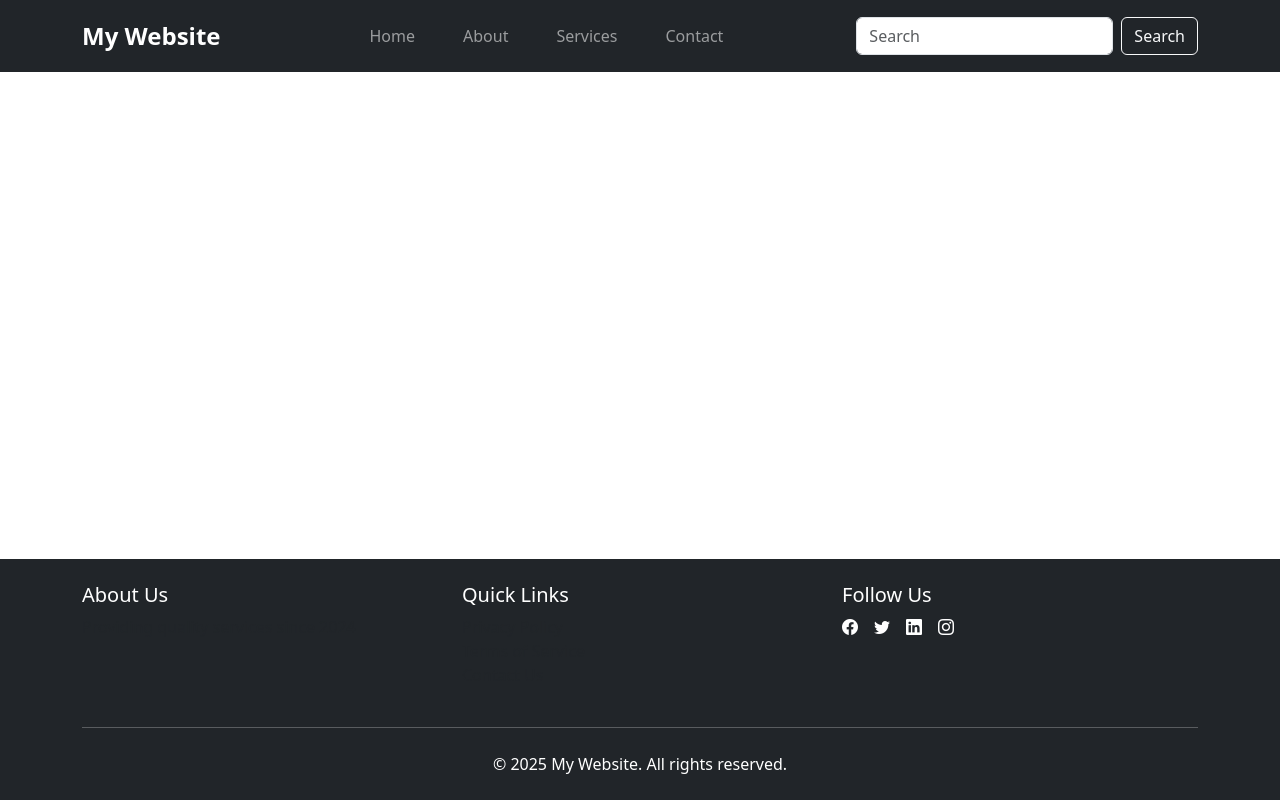
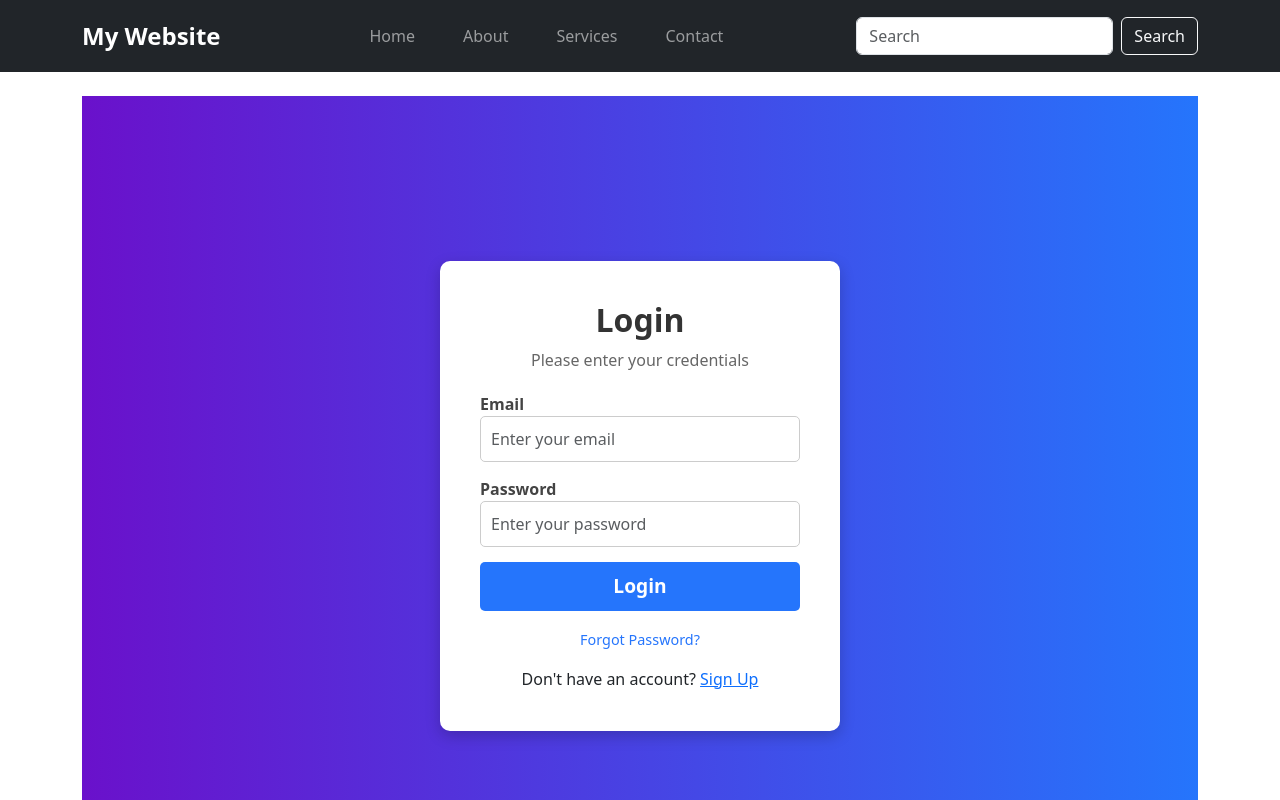
Before and after one commit to VishnuAvNair/navic-ui, an Angular app: page /login in a window 1280 px wide. Before the commit this address led to /. Shown: the top 800 px of the page. Built offline with nearby package versions, Linux system fonts and the light colour scheme.

Commit message:
Added login page

```diff
--- a/src/app/app-routing.module.ts
+++ b/src/app/app-routing.module.ts
@@ -1,10 +1,12 @@
 import { NgModule } from '@angular/core';
 import { RouterModule, Routes } from '@angular/router';
 import { HomeComponent } from './components/home/home.component';
+import { LoginComponent } from './components/login/login.component';
 
 const routes: Routes = [
   { path: '', redirectTo: 'home', pathMatch: 'full' },
-  { path: 'home', component: HomeComponent }
+  { path: 'home', component: HomeComponent },
+  { path: 'login', component: LoginComponent }
 ];
 
 @NgModule({
--- a/src/app/app.module.ts
+++ b/src/app/app.module.ts
@@ -1,19 +1,23 @@
 import { NgModule } from '@angular/core';
 import { BrowserModule } from '@angular/platform-browser';
 
+import { ReactiveFormsModule } from '@angular/forms';
 import { AppRoutingModule } from './app-routing.module';
 import { AppComponent } from './app.component';
 import { SharedModule } from './shared/shared.module';
 import { HomeComponent } from './components/home/home.component';
+import { LoginComponent } from './components/login/login.component';
 
 @NgModule({
   declarations: [
     AppComponent,
-    HomeComponent
+    HomeComponent,
+    LoginComponent
   ],
   imports: [
     BrowserModule,
     AppRoutingModule,
+    ReactiveFormsModule,
     SharedModule
   ],
   providers: [],
--- /dev/null
+++ b/src/app/components/login/login.component.css
@@ -0,0 +1,98 @@
+/* Login Page Styling */
+.login-container {
+    height: 100vh;
+    display: flex;
+    align-items: center;
+    justify-content: center;
+    background: linear-gradient(to right, #6a11cb, #2575fc);
+  }
+
+  .login-box {
+    background: white;
+    padding: 40px;
+    width: 100%;
+    max-width: 400px;
+    border-radius: 10px;
+    box-shadow: 0px 5px 15px rgba(0, 0, 0, 0.2);
+    text-align: center;
+    animation: fadeIn 1s ease-in-out;
+  }
+
+  .login-title {
+    font-size: 2rem;
+    font-weight: bold;
+    color: #333;
+  }
+
+  .login-subtitle {
+    color: #666;
+    margin-bottom: 20px;
+  }
+
+  .form-group {
+    text-align: left;
+    margin-bottom: 15px;
+  }
+
+  .form-group label {
+    font-weight: 600;
+    color: #444;
+  }
+
+  .form-control {
+    width: 100%;
+    padding: 10px;
+    border-radius: 5px;
+    border: 1px solid #ccc;
+    transition: all 0.3s;
+  }
+
+  .form-control:focus {
+    border-color: #2575fc;
+    box-shadow: 0 0 5px rgba(37, 117, 252, 0.5);
+  }
+
+  .login-btn {
+    width: 100%;
+    padding: 10px;
+    border-radius: 5px;
+    font-size: 1.2rem;
+    font-weight: bold;
+    background: #2575fc;
+    border: none;
+    color: white;
+    transition: all 0.3s;
+  }
+
+  .login-btn:hover {
+    background: #1a5fda;
+  }
+
+  .forgot-password {
+    color: #2575fc;
+    text-decoration: none;
+    font-size: 0.9rem;
+  }
+
+  .forgot-password:hover {
+    text-decoration: underline;
+  }
+
+  /* Error Messages */
+  .error-message {
+    color: red;
+    font-size: 0.9rem;
+    margin-top: 5px;
+  }
+
+  /* Animations */
+  @keyframes fadeIn {
+    from {
+      opacity: 0;
+      transform: translateY(-20px);
+    }
+    to {
+      opacity: 1;
+      transform: translateY(0);
+    }
+  }
--- /dev/null
+++ b/src/app/components/login/login.component.html
@@ -0,0 +1,36 @@
+<div class="login-container">
+    <div class="login-box">
+      <h2 class="login-title">Login</h2>
+      <p class="login-subtitle">Please enter your credentials</p>
+
+      <form [formGroup]="loginForm" (ngSubmit)="onSubmit()">
+        <div class="form-group">
+          <label for="email">Email</label>
+          <input type="email" id="email" formControlName="email" class="form-control" placeholder="Enter your email">
+          <!-- <div *ngIf="submitted && f.[email].errors" class="error-message">
+            <small *ngIf="f.email.errors.required">Email is required.</small>
+            <small *ngIf="f.email.errors.email">Enter a valid email.</small>
+          </div> -->
+        </div>
+
+        <div class="form-group">
+          <label for="password">Password</label>
+          <input type="password" id="password" formControlName="password" class="form-control" placeholder="Enter your password">
+          <!-- <div *ngIf="submitted && f.password.errors" class="error-message">
+            <small *ngIf="f.password.errors.required">Password is required.</small>
+            <small *ngIf="f.password.errors.minlength">Password must be at least 6 characters.</small>
+          </div> -->
+        </div>
+
+        <button type="submit" class="btn btn-primary login-btn">Login</button>
+
+        <div class="text-center mt-3">
+          <a href="#" class="forgot-password">Forgot Password?</a>
+        </div>
+
+        <div class="text-center mt-3">
+          <span>Don't have an account? <a href="#">Sign Up</a></span>
+        </div>
+      </form>
+    </div>
+  </div>
--- /dev/null
+++ b/src/app/components/login/login.component.ts
@@ -0,0 +1,37 @@
+import { Component } from '@angular/core';
+import { FormBuilder, FormGroup, Validators } from '@angular/forms';
+
+@Component({
+  selector: 'app-login',
+  standalone: false,
+  templateUrl: './login.component.html',
+  styleUrl: './login.component.css'
+})
+export class LoginComponent {
+  loginForm: FormGroup;
+  submitted = false;
+
+  constructor(private fb: FormBuilder) {
+    this.loginForm = this.fb.group({
+      email: ['', [Validators.required, Validators.email]],
+      password: ['', [Validators.required, Validators.minLength(6)]]
+    });
+  }
+
+  // Getter for easy access to form fields
+  get f() {
+    return this.loginForm.controls;
+  }
+
+  onSubmit() {
+    this.submitted = true;
+
+    if (this.loginForm.invalid) {
+      return;
+    }
+
+    console.log('Form Submitted!', this.loginForm.value);
+    alert('Login Successful');
+  }
+
+}
```
Also changed, not shown: 1 other file (tests, documents, lock files or other folders).
